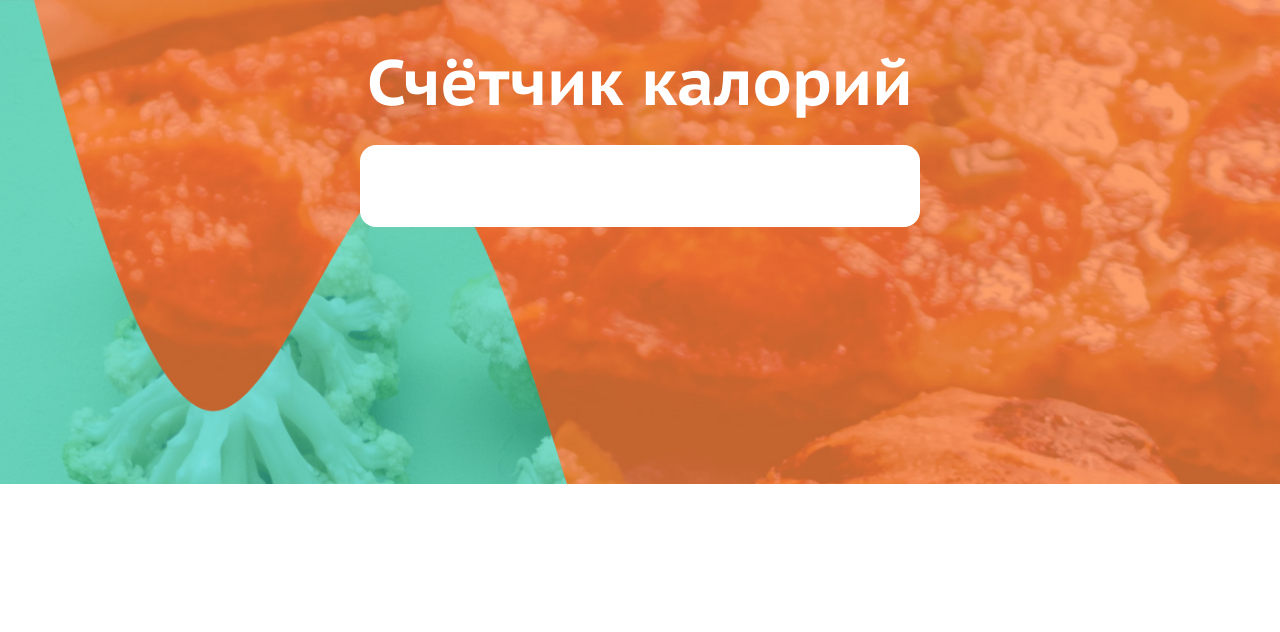
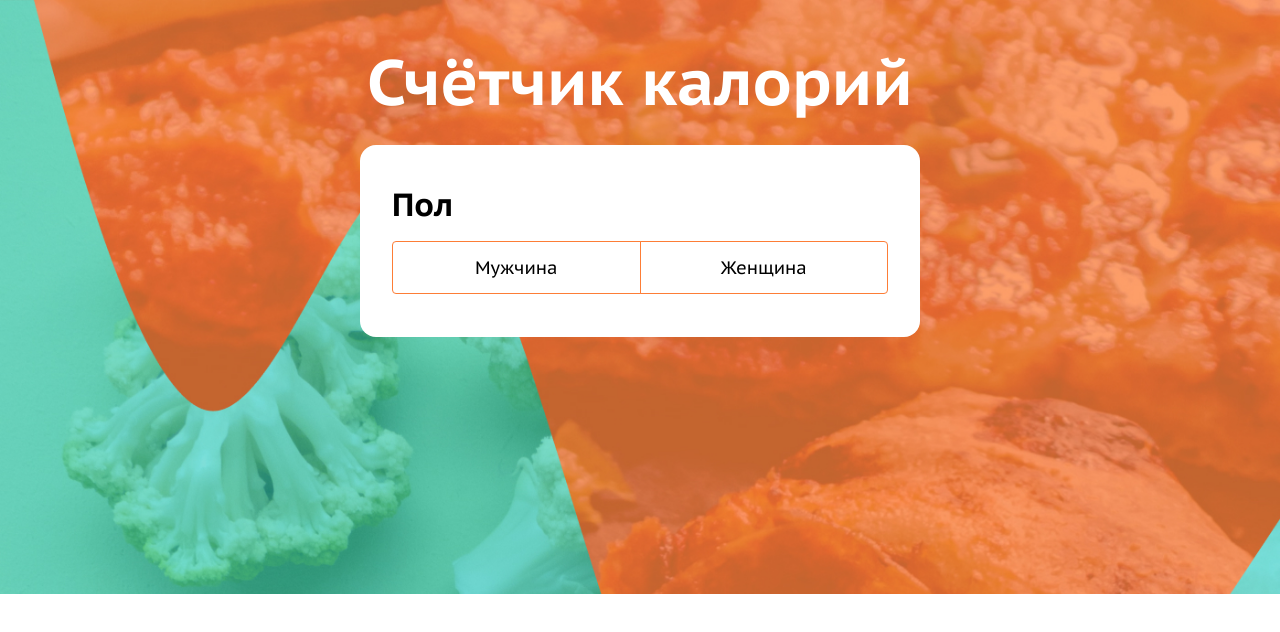
Before and after one commit to Rema04Dev/calories, a React (Vite) app: page / in a window 1280 px wide. Shown: the top 632 px of the page. Built offline with nearby package versions, Linux system fonts and the light colour scheme.

Commit message:
add Gender

```diff
--- a/src/App.tsx
+++ b/src/App.tsx
@@ -1,3 +1,5 @@
+import Gender from './components/Gender';
+
 const App = () => {
   return (
     <main className="main">
@@ -6,6 +8,7 @@ const App = () => {
           <h1 className="counter__heading heading-main">Счётчик калорий</h1>
           <form className="counter__form form" name="counter">
             {/* INPUTS */}
+            <Gender />
           </form>
           <section className="counter__result counter__result--hidden">
             <h2 className="heading">Ваша норма калорий</h2>
--- /dev/null
+++ b/src/components/Gender.tsx
@@ -0,0 +1,33 @@
+import { FC } from 'react';
+
+const Gender: FC = () => {
+  return (
+    <div className="form__item">
+      <h2 className="heading">Пол</h2>
+      <ul className="switcher">
+        <li className="switcher__item">
+          <input
+            id="gender-male"
+            name="gender"
+            type="radio"
+            value="male"
+            required
+          />
+          <label htmlFor="gender-male"> Мужчина </label>
+        </li>
+        <li className="switcher__item">
+          <input
+            id="gender-female"
+            name="gender"
+            type="radio"
+            value="female"
+            required
+          />
+          <label htmlFor="gender-female"> Женщина </label>
+        </li>
+      </ul>
+    </div>
+  );
+};
+
+export default Gender;
```
